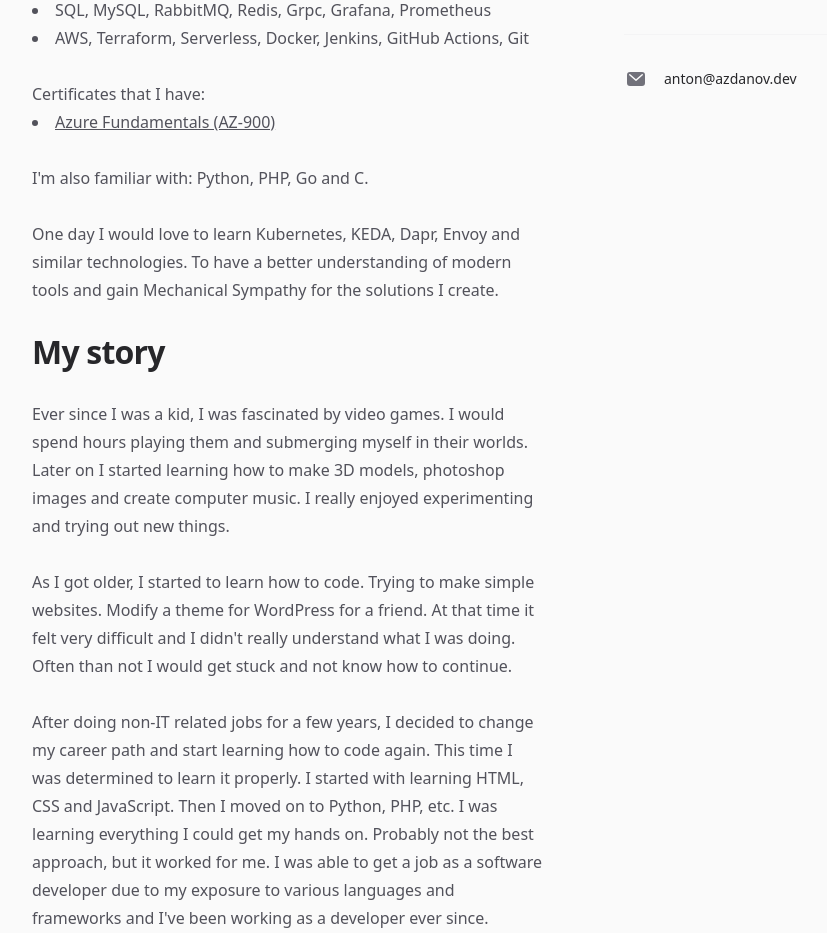
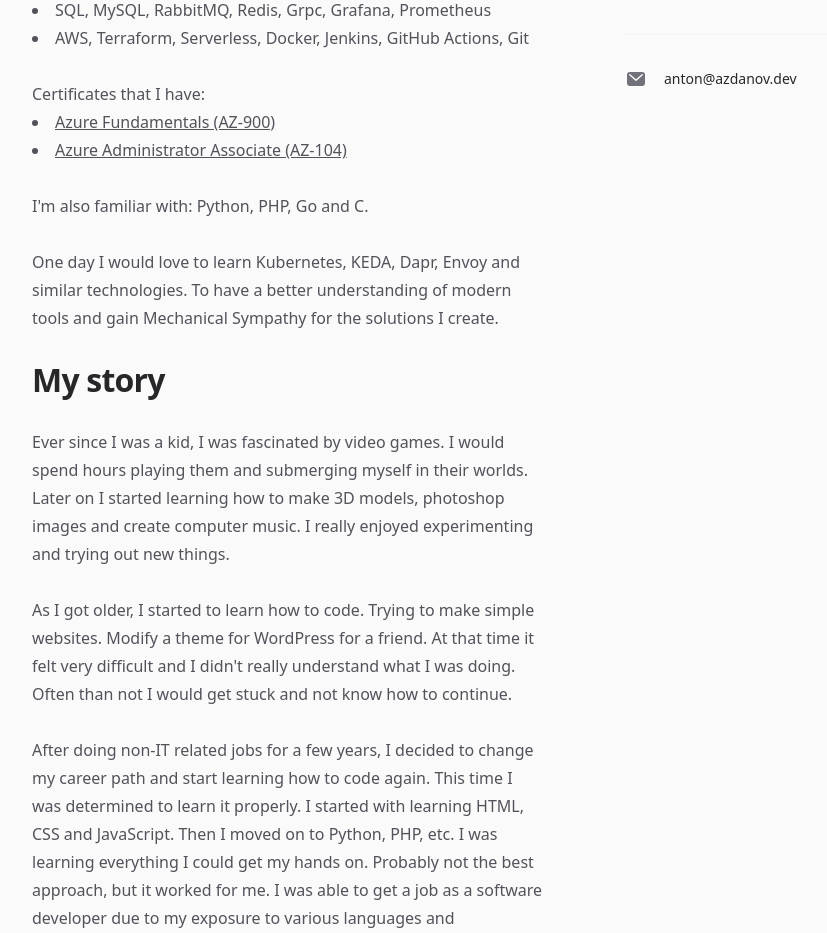
Before and after one commit to azdanov/azdanov-web, a Next.js app: page /about in a window 1280 px wide. Shown: the part 920-1853 px from the top of the page, without its empty margins (96-923 px from the left). Built offline with nearby package versions, Linux system fonts and the light colour scheme; no server answers.

Commit message:
update about page with certificate

```diff
--- a/src/pages/about.jsx
+++ b/src/pages/about.jsx
@@ -87,6 +87,16 @@ export default function About() {
                         rel="noopener noreferrer"
                       >
                         Azure Fundamentals (AZ-900)
+                      </a>
+                    </li>
+                    <li>
+                      <a
+                        className="underline"
+                        href="https://www.credly.com/badges/e746303b-737e-403f-93c5-c17f7a609488/public_url"
+                        target="_blank"
+                        rel="noopener noreferrer"
+                      >
+                        Azure Administrator Associate (AZ-104)
                       </a>
                     </li>
                   </ul>
```
